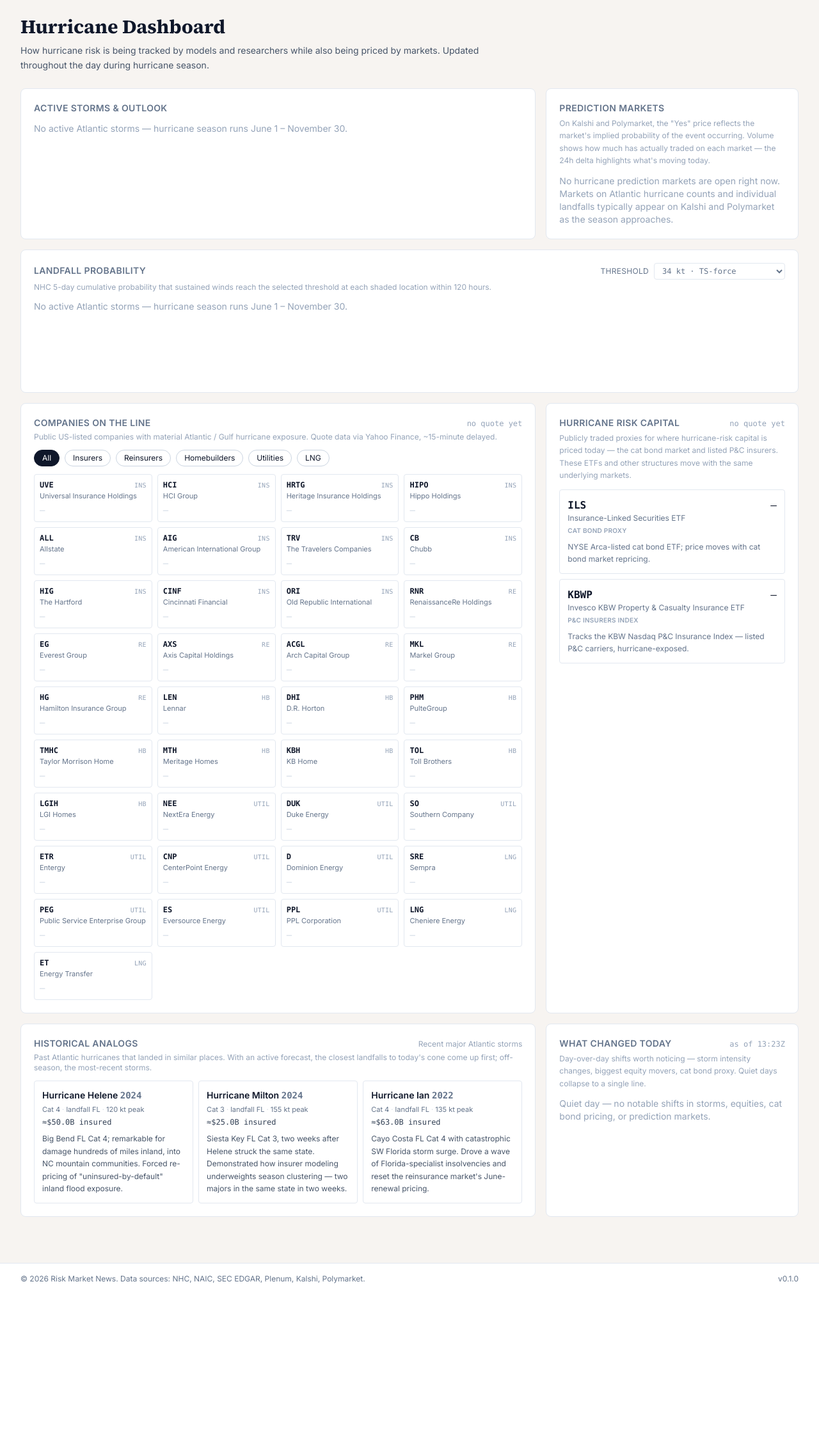
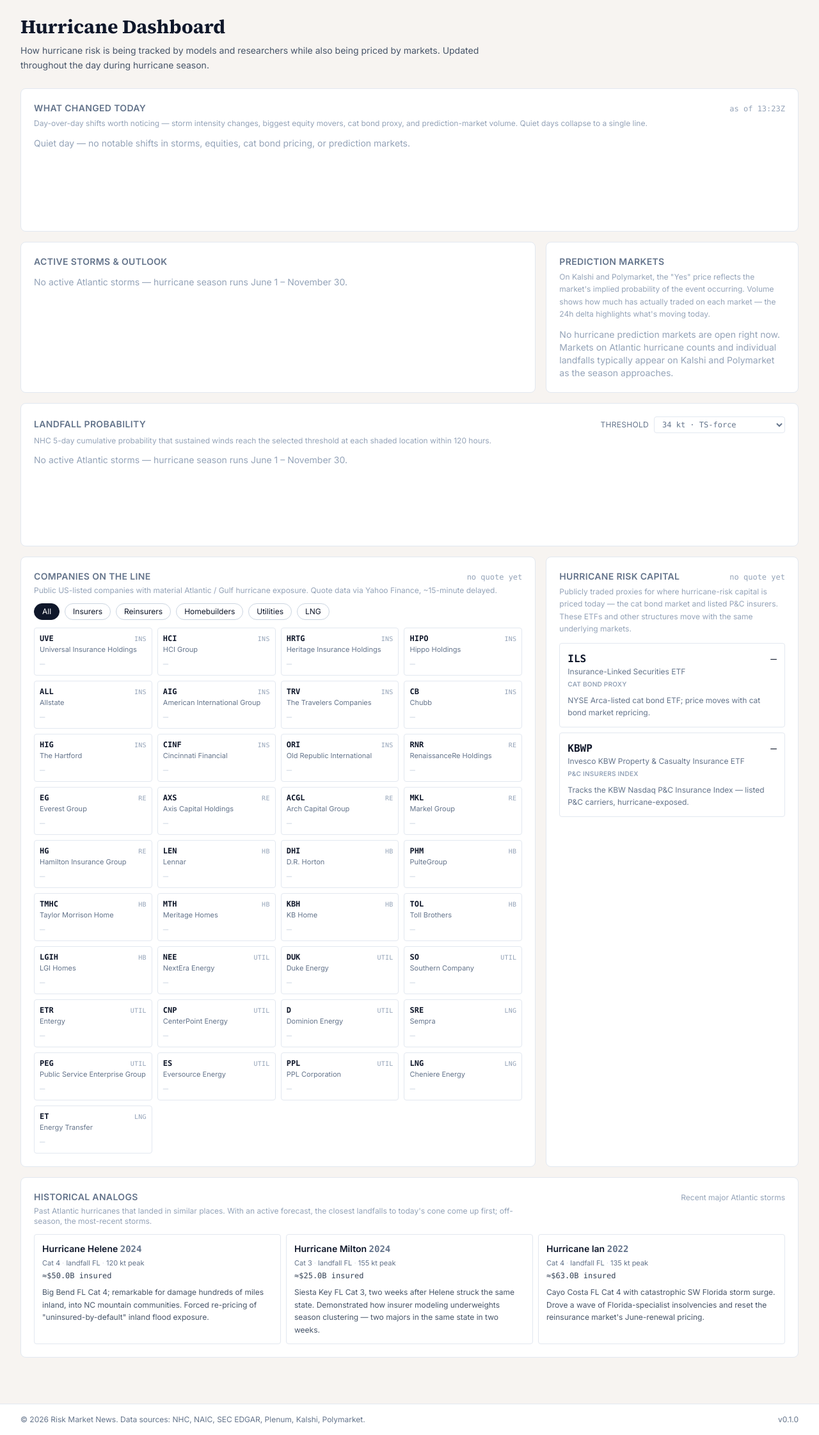
Before and after one commit to ReallyNobody/prediction-tracker, a FastAPI app: page / in a window 1280 px wide. Shown: the part 81-2324 px from the top of the page at 64% size. Before the commit the page ends 2087 px from the top, so only its background shows below. Run offline with FastAPI, Linux system fonts and the light colour scheme; data that the repository does not hold is empty; some libraries are stand-ins or nearby versions.

Commit message:
feat(panel-6): Risk Tape diverging layout, full-width top placement

```diff
--- a/src/rmn_dashboard/static/js/panel_changes.js
+++ b/src/rmn_dashboard/static/js/panel_changes.js
@@ -66,16 +66,34 @@
       sections.push(buildSection("Storms", storms.map(buildStormLine)));
     }
 
+    // Day 41: equities + cat_bond render as a diverging "Risk Tape" —
+    // bars extend left from a center axis for negative moves and right
+    // for positive, sorted spectrum-style (most-negative top → most-
+    // positive bottom). Bar widths share a single max-absolute scale
+    // computed across BOTH equity movers and the cat bond row, so the
+    // cat bond's bar reads correctly relative to the day's biggest
+    // equity move rather than being pinned to 100% width with n=1.
     const equities = payload.equities || [];
-    if (equities.length > 0) {
-      sections.push(
-        buildSection("Top equity movers", equities.map(buildEquityLine)),
-      );
-    }
-
     const catBond = payload.cat_bond;
-    if (catBond) {
-      sections.push(buildSection("Cat bond proxy", [buildCatBondLine(catBond)]));
+    const directionalMoves = collectDirectionalMoves(equities, catBond);
+    if (directionalMoves.maxAbs > 0) {
+      // Axis labels rendered once at the top; section subheaders
+      // re-anchor below for "Top equity movers" then "Cat bond proxy".
+      sections.push(buildRiskTapeAxisHeader());
+      if (equities.length > 0) {
+        sections.push(buildRiskTapeSection(
+          "Top equity movers",
+          sortSpectrum(equities),
+          directionalMoves.maxAbs,
+        ));
+      }
+      if (catBond) {
+        sections.push(buildRiskTapeSection(
+          "Cat bond proxy",
+          [catBond],
+          directionalMoves.maxAbs,
+        ));
+      }
     }
 
     const predictionMarkets = payload.prediction_markets || [];
@@ -99,6 +117,110 @@
     emptyEl.classList.add("hidden");
   }
 
+  // --- Risk Tape (Day 41) ---------------------------------------------
+
+  function collectDirectionalMoves(equities, catBond) {
+    // Single shared max-absolute change_percent across equities + cat
+    // bond, so bar widths are comparable across both sub-sections. We
+    // ignore items with a non-numeric change_percent (shouldn't happen
+    // in practice — server filters those out — but defensive in case
+    // an upstream shape change leaks one through).
+    let maxAbs = 0;
+    for (const e of equities || []) {
+      if (typeof e.change_percent === "number") {
+        maxAbs = Math.max(maxAbs, Math.abs(e.change_percent));
+      }
+    }
+    if (catBond && typeof catBond.change_percent === "number") {
+      maxAbs = Math.max(maxAbs, Math.abs(catBond.change_percent));
+    }
+    return { maxAbs };
+  }
+
+  function sortSpectrum(items) {
+    // Spectrum sort: most-negative first → most-positive last. Stable
+    // for ties so the server's natural ordering breaks them
+    // deterministically.
+    return items.slice().sort(function (a, b) {
+      const ax = typeof a.change_percent === "number" ? a.change_percent : 0;
+      const bx = typeof b.change_percent === "number" ? b.change_percent : 0;
+      return ax - bx;
+    });
+  }
+
+  function buildRiskTapeAxisHeader() {
+    // Axis labels above the first directional section. Single render
+    // even when both equities + cat bond sections show, so the eye
+    // anchors once and reads the whole tape against one ruler.
+    return (
+      '<div class="grid items-center mb-1" ' +
+        'style="grid-template-columns: 110px 1fr 1fr 110px; column-gap: 6px;">' +
+        '<div></div>' +
+        '<div class="text-[10px] text-slate-400 text-right font-mono">← negative</div>' +
+        '<div class="text-[10px] text-slate-400 text-left font-mono">positive →</div>' +
+        '<div></div>' +
+      "</div>"
+    );
+  }
+
+  function buildRiskTapeSection(label, sortedItems, sharedMaxAbs) {
+    const rows = sortedItems.map(function (item) {
+      return buildRiskTapeRow(item, sharedMaxAbs);
+    });
+    return (
+      '<div class="mb-3 last:mb-0">' +
+        '<div class="text-[10px] font-semibold uppercase tracking-wide text-slate-400 mb-1">' +
+          escapeHtml(label) +
+        "</div>" +
+        rows.join("") +
+      "</div>"
+    );
+  }
+
+  function buildRiskTapeRow(item, sharedMaxAbs) {
+    // item: { ticker, name, change_percent, headline, ... }
+    const change = typeof item.change_percent === "number" ? item.change_percent : 0;
+    const isNegative = change < 0;
+    const widthPct = sharedMaxAbs > 0
+      ? (Math.abs(change) / sharedMaxAbs) * 100
+      : 0;
+    const ticker = item.ticker || "";
+    const sign = change >= 0 ? "+" : "";
+    const pctText = sign + change.toFixed(2) + "%";
+    const pctColor = change >= 0 ? "text-emerald-700" : "text-rose-700";
+
+    const bar = '<div class="h-2 bg-slate-800" style="width: ' +
+                widthPct.toFixed(1) + '%"></div>';
+
+    const negCell = isNegative
+      ? '<div class="flex justify-end pr-1 border-r border-slate-300">' + bar + "</div>"
+      : '<div class="border-r border-slate-300"></div>';
+    const posCell = isNegative
+      ? '<div></div>'
+      : '<div class="flex justify-start pl-1">' + bar + "</div>";
+
+    const leftLabel = isNegative
+      ? '<span class="font-mono text-slate-900 text-right text-sm">' +
+          escapeHtml(ticker) + ' <span class="' + pctColor + '">' + escapeHtml(pctText) + "</span>" +
+        "</span>"
+      : "<span></span>";
+    const rightLabel = isNegative
+      ? "<span></span>"
+      : '<span class="font-mono text-slate-900 text-sm">' +
+          '<span class="' + pctColor + '">' + escapeHtml(pctText) + "</span> " + escapeHtml(ticker) +
+        "</span>";
+
+    return (
+      '<div class="grid items-center py-1" ' +
+        'style="grid-template-columns: 110px 1fr 1fr 110px; column-gap: 6px;">' +
+        leftLabel +
+        negCell +
+        posCell +
+        rightLabel +
+      "</div>"
+    );
+  }
+
   function buildSection(label, lines) {
     return (
       '<div class="mb-3 last:mb-0">' +
@@ -120,40 +242,13 @@
     return escapeHtml(item.headline || item.name || "Storm change");
   }
 
-  function buildEquityLine(item) {
-    // Equity headlines come pre-narrated as "UVE +4.20% — name".
-    // Color the leading ticker+pct based on the change_percent sign.
-    const change = item.change_percent;
-    const colorClass = changeColor(change);
-    const headline = String(item.headline || "");
-    // Split on the em-dash separator the server uses: "TICKER ±%.%% — name".
-    const dashIdx = headline.indexOf("—");
-    if (dashIdx === -1) {
-      return escapeHtml(headline);
-    }
-    const lead = headline.slice(0, dashIdx).trim();
-    const tail = headline.slice(dashIdx).trim();  // includes the em-dash
-    return (
-      '<span class="font-mono ' + colorClass + '">' + escapeHtml(lead) + "</span> " +
-      '<span class="text-slate-500">' + escapeHtml(tail) + "</span>"
-    );
-  }
-
-  function buildCatBondLine(item) {
-    const change = item.change_percent;
-    const colorClass = changeColor(change);
-    const headline = String(item.headline || "");
-    const dashIdx = headline.indexOf("—");
-    if (dashIdx === -1) {
-      return escapeHtml(headline);
-    }
-    const lead = headline.slice(0, dashIdx).trim();
-    const tail = headline.slice(dashIdx).trim();
-    return (
-      '<span class="font-mono ' + colorClass + '">' + escapeHtml(lead) + "</span> " +
-      '<span class="text-slate-500">' + escapeHtml(tail) + "</span>"
-    );
-  }
+  // Day 41: buildEquityLine and buildCatBondLine were removed when the
+  // text-based equity/cat-bond headlines were replaced by the diverging
+  // Risk Tape rows. Equity and cat bond rendering now flows through
+  // buildRiskTapeRow / buildRiskTapeSection above. Prediction-market
+  // rendering stays in the original buildSection + buildPredictionMarketLine
+  // pattern below since volume isn't directional and a center-axis
+  // treatment would mis-encode the data.
 
   function buildPredictionMarketLine(item) {
     // Prediction-market headlines come pre-narrated as
@@ -175,11 +270,12 @@
     );
   }
 
-  function changeColor(change) {
-    if (typeof change !== "number") return "text-slate-700";
-    if (change >= 0) return "text-emerald-600";
-    return "text-rose-600";
-  }
+  // Day 41 removed the standalone changeColor helper. It was used only
+  // by buildEquityLine / buildCatBondLine, both of which were replaced
+  // by the Risk Tape renderer (which inlines the same emerald/rose
+  // class choice in buildRiskTapeRow). Kept as a comment marker so a
+  // future text-fallback variant can re-introduce it without
+  // re-deriving the convention.
 
   // --- Helpers ----------------------------------------------------------
 
--- a/src/rmn_dashboard/templates/index.html
+++ b/src/rmn_dashboard/templates/index.html
@@ -26,6 +26,42 @@
       while also being priced by markets. Updated throughout the day
       during hurricane season.
     </p>
+  </section>
+
+  {#
+    Day 41: "What changed today" promoted from the bottom of the
+    page to a full-width band immediately under the page header.
+    Editorial reasoning: the dashboard's primary returning audience
+    is daily checkers (newsletter readers, beta testers, anyone
+    clicking through during an active storm) and the lede question
+    for that audience is "what's changed since I last looked,"
+    not "what's the cone shape today." The Risk Tape that lands here
+    is also the most visually distinctive element on the page; the
+    front position lets it carry the brand weight it deserves. The
+    cone map and exposure panels keep the same relative order in
+    the grid below — they remain logically the next layer of detail.
+  #}
+  <section class="panel-shell rounded-lg border border-slate-200 bg-white p-5 mb-4"
+           data-testid="changes-panel">
+    <div class="flex items-baseline justify-between gap-3 flex-wrap">
+      <h2 class="text-sm font-semibold uppercase tracking-wide text-slate-500">
+        What changed today
+      </h2>
+      <p id="changes-as-of"
+         class="text-xs text-slate-400 font-mono"
+         data-testid="changes-as-of"></p>
+    </div>
+    <p class="mt-1 text-xs text-slate-400 leading-relaxed">
+      Day-over-day shifts worth noticing — storm intensity changes,
+      biggest equity movers, cat bond proxy, and prediction-market
+      volume. Quiet days collapse to a single line.
+    </p>
+    <div id="changes-readout"
+         class="mt-3 hidden"
+         data-testid="changes-readout"></div>
+    <div id="changes-empty" class="mt-3 text-slate-400">
+      <p class="text-sm">Loading today's changes…</p>
+    </div>
   </section>
 
   <div class="grid grid-cols-1 gap-4 lg:grid-cols-3">
@@ -331,7 +367,7 @@
       data/historical_analogs.yaml. CatLoss table integration (per-
       carrier loss disclosures per analog) is a post-launch upgrade.
     #}
-    <section class="panel-shell rounded-lg border border-slate-200 bg-white p-5 lg:col-span-2"
+    <section class="panel-shell rounded-lg border border-slate-200 bg-white p-5 lg:col-span-3"
              data-testid="analogs-panel">
       <div class="flex items-baseline justify-between gap-3 flex-wrap">
         <h2 class="text-sm font-semibold uppercase tracking-wide text-slate-500">
@@ -357,6 +393,14 @@
     {#
       Panel 6 — What changed today.
 
+      Day 41: this section was MOVED to a full-width band at the top
+      of the page (above the multi-column grid). The block stays
+      below as a reminder of the editorial intent and the data flow,
+      but the rendered <section> lives near the page header. If you
+      ever need to revert (e.g., to A/B test position), copy the
+      section markup back from immediately after the page header
+      <section>.
+
       Pure derived data, no new ingest. Service layer
       (services/daily_changes.todays_changes) aggregates day-over-day
       deltas across StormObservation (intensity / classification),
@@ -366,32 +410,14 @@
       collapses to a single "Quiet day" message rather than a long
       list of unchanged items.
 
-      Lives in the right column at lg width — sits next to Panel 5
-      (Historical analogs, currently a placeholder) so the bottom
-      row reads "what's similar in the past · what shifted today."
+      Through Day 40 this section lived at the bottom of the
+      multi-column grid, in the right column at lg width — sitting
+      next to Panel 5 (Historical analogs) so the bottom row read
+      "what's similar in the past · what shifted today." Day 41
+      moved it to a full-width band at the top of the page; the
+      multi-column grid below now ends with Panel 5 alone in its
+      slot.
     #}
-    <section class="panel-shell rounded-lg border border-slate-200 bg-white p-5"
-             data-testid="changes-panel">
-      <div class="flex items-baseline justify-between gap-3 flex-wrap">
-        <h2 class="text-sm font-semibold uppercase tracking-wide text-slate-500">
-          What changed today
-        </h2>
-        <p id="changes-as-of"
-           class="text-xs text-slate-400 font-mono"
-           data-testid="changes-as-of"></p>
-      </div>
-      <p class="mt-1 text-xs text-slate-400 leading-relaxed">
-        Day-over-day shifts worth noticing — storm intensity changes,
-        biggest equity movers, cat bond proxy. Quiet days collapse
-        to a single line.
-      </p>
-      <div id="changes-readout"
-           class="mt-3 hidden"
-           data-testid="changes-readout"></div>
-      <div id="changes-empty" class="mt-3 text-slate-400">
-        <p class="text-sm">Loading today's changes…</p>
-      </div>
-    </section>
 
   </div>
 {% endblock %}
```
